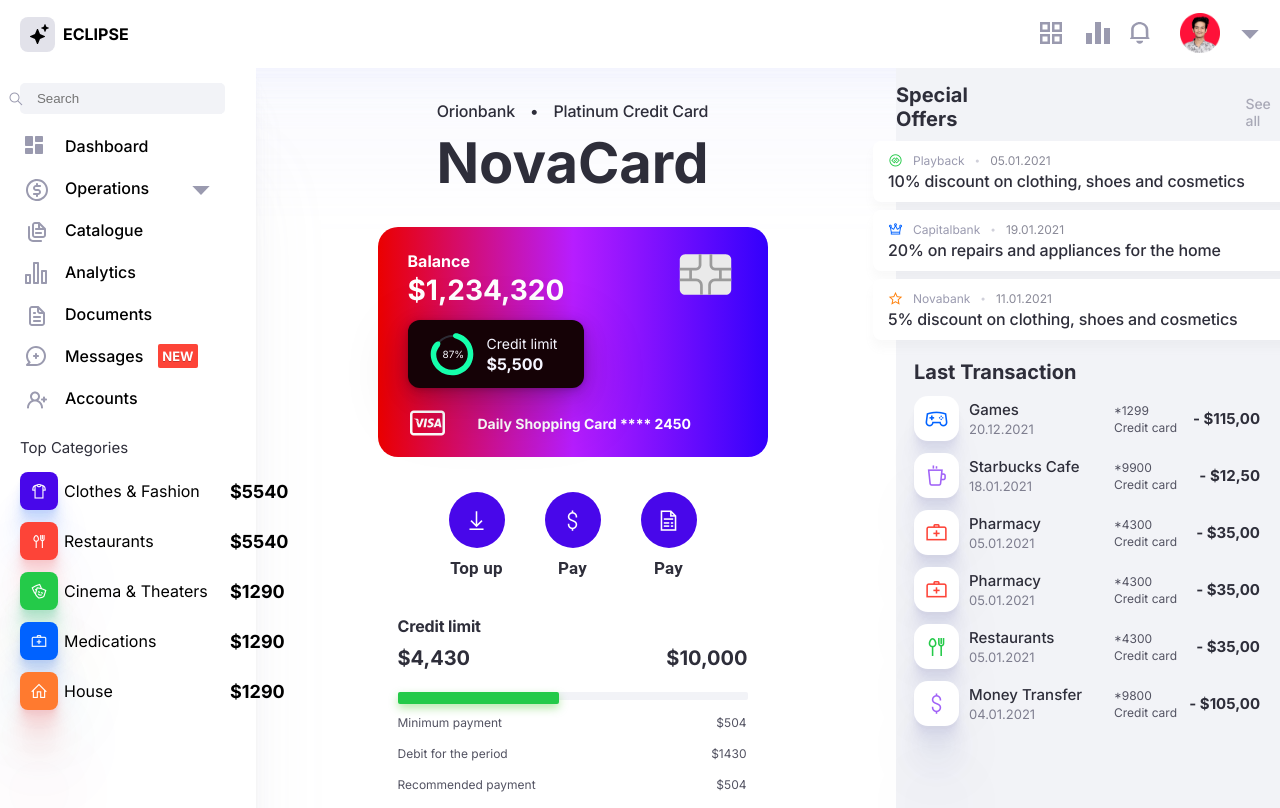
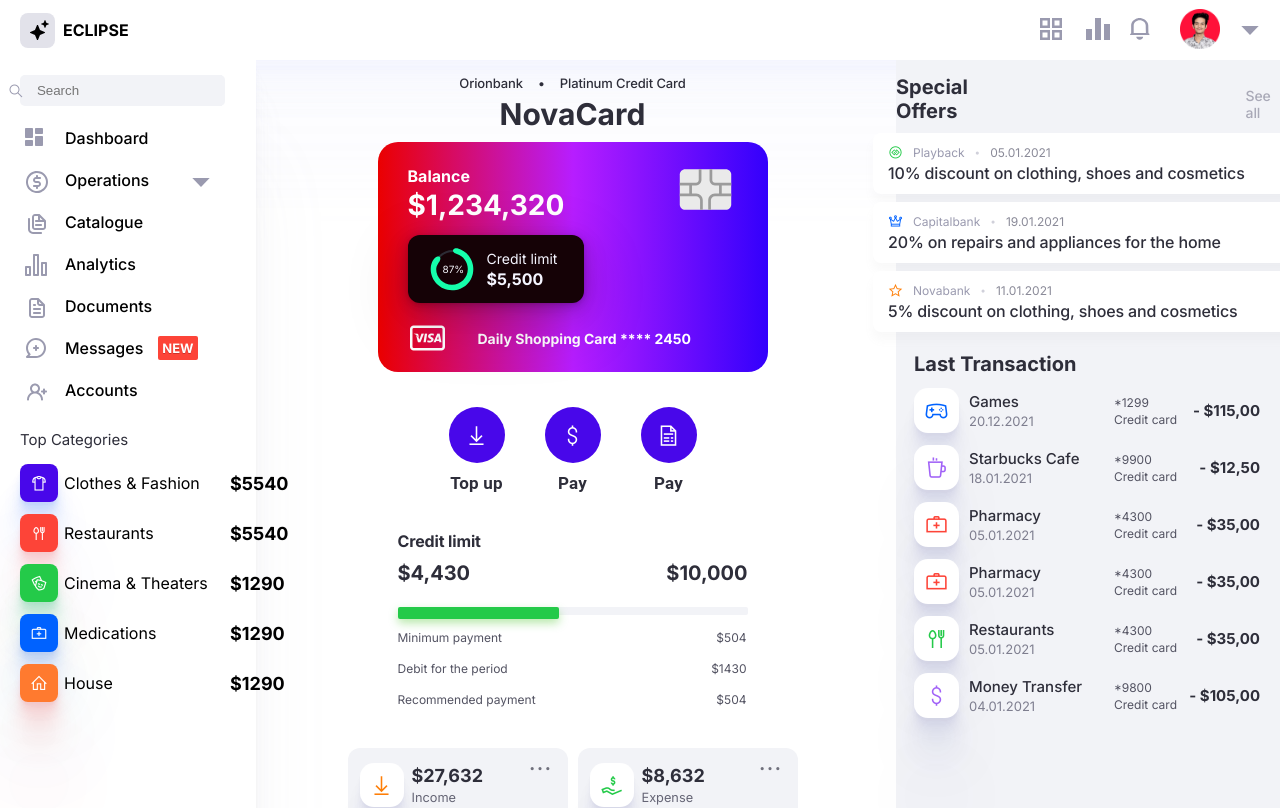
Before and after one commit to ayushsoni1010/dashboard-ui-library, a React (Create React App) app in the folder financial-analysis-ui/: page / in a window 1280 px wide. Shown: the top 808 px of the page. Built offline with nearby package versions, Linux system fonts and the light colour scheme.

Commit message:
🚀fix: header and home page

```diff
--- a/financial-analysis-ui/src/components/section-components/Header/style.header.css
+++ b/financial-analysis-ui/src/components/section-components/Header/style.header.css
@@ -10,7 +10,7 @@
           box-shadow: 0px 100px 80px rgba(182, 187, 245, 0.07), 0px 41.7776px 33.4221px rgba(182, 187, 245, 0.0503198), 0px 22.3363px 17.869px rgba(182, 187, 245, 0.0417275), 0px 12.5216px 10.0172px rgba(182, 187, 245, 0.035), 0px 6.6501px 5.32008px rgba(182, 187, 245, 0.0282725), 0px 2.76726px 2.21381px rgba(182, 187, 245, 0.0196802);
   margin-right: auto;
   margin-left: auto;
-  height: 68px;
+  height: 60px;
   width: auto;
   z-index: 100;
 }
--- a/financial-analysis-ui/src/components/section-components/Header/style.header.scss
+++ b/financial-analysis-ui/src/components/section-components/Header/style.header.scss
@@ -10,7 +10,7 @@
     0px 2.76726px 2.21381px rgba(182, 187, 245, 0.0196802);
     margin-right: auto;
     margin-left: auto;
-    height: 68px;
+    height: 60px;
     width: auto;
     z-index: 100;
     > div.logo-header-wrapper{
--- a/financial-analysis-ui/src/views/Home/style.views.home.css
+++ b/financial-analysis-ui/src/views/Home/style.views.home.css
@@ -23,7 +23,8 @@
   -webkit-box-align: center;
       -ms-flex-align: center;
           align-items: center;
-  gap: 10px;
+  gap: 5px;
+  margin-top: -20px;
 }
 
 div.home-section-wrapper > div.credit-card-details-wrapper > div.credit-card-description {
@@ -44,8 +45,7 @@
   font-family: 'Inter';
   font-style: normal;
   font-weight: 500;
-  font-size: 16px;
-  line-height: 16px;
+  font-size: 13px;
   display: -webkit-box;
   display: -ms-flexbox;
   display: flex;
@@ -60,8 +60,7 @@
   font-family: 'Inter';
   font-style: normal;
   font-weight: bold;
-  font-size: 56px;
-  line-height: 68px;
+  font-size: 30px;
   display: -webkit-box;
   display: -ms-flexbox;
   display: flex;
@@ -72,7 +71,7 @@
 }
 
 div.home-section-wrapper > div.credit-card-details-wrapper div.credit-card-container {
-  margin-top: 20px;
+  margin-top: 5px;
 }
 
 div.home-section-wrapper > div.primary-pay-top-up-buttons-wrapper {
--- a/financial-analysis-ui/src/views/Home/style.views.home.scss
+++ b/financial-analysis-ui/src/views/Home/style.views.home.scss
@@ -8,7 +8,8 @@
         display: flex;
         flex-direction: column;
         align-items: center;
-        gap: 10px;
+        gap: 5px;
+        margin-top: -20px;
 
         >div.credit-card-description {
             display: flex;
@@ -20,8 +21,7 @@
                 font-family: 'Inter';
                 font-style: normal;
                 font-weight: 500;
-                font-size: 16px;
-                line-height: 16px;
+                font-size: 13px;
                 display: flex;
                 align-items: center;
                 letter-spacing: -0.009em;
@@ -33,15 +33,14 @@
             font-family: 'Inter';
             font-style: normal;
             font-weight: bold;
-            font-size: 56px;
-            line-height: 68px;
+            font-size: 30px;
             display: flex;
             align-items: center;
             color: #2E2E3A;
         }
 
         div.credit-card-container {
-            margin-top: 20px;
+            margin-top: 5px;
         }
     }
 
```
Also changed, not shown: 1 other file (tests, documents, lock files or other folders).
